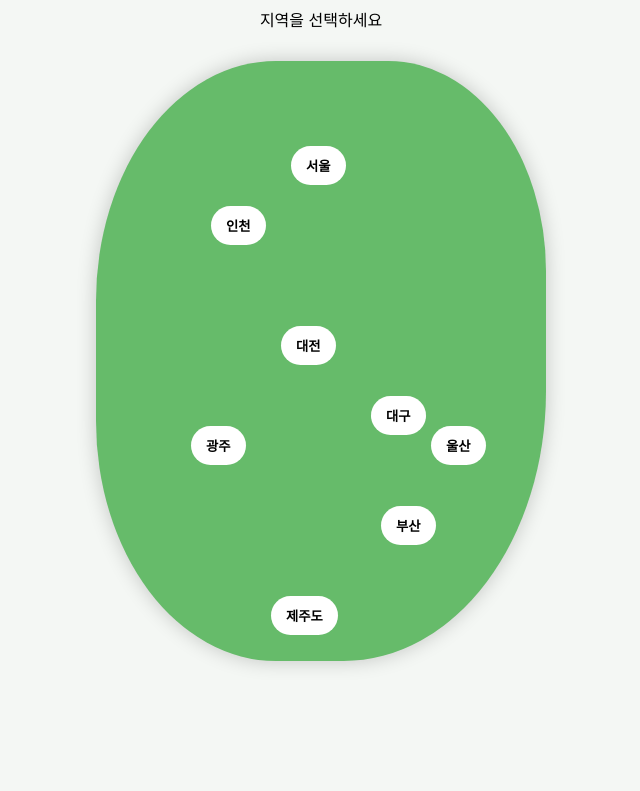
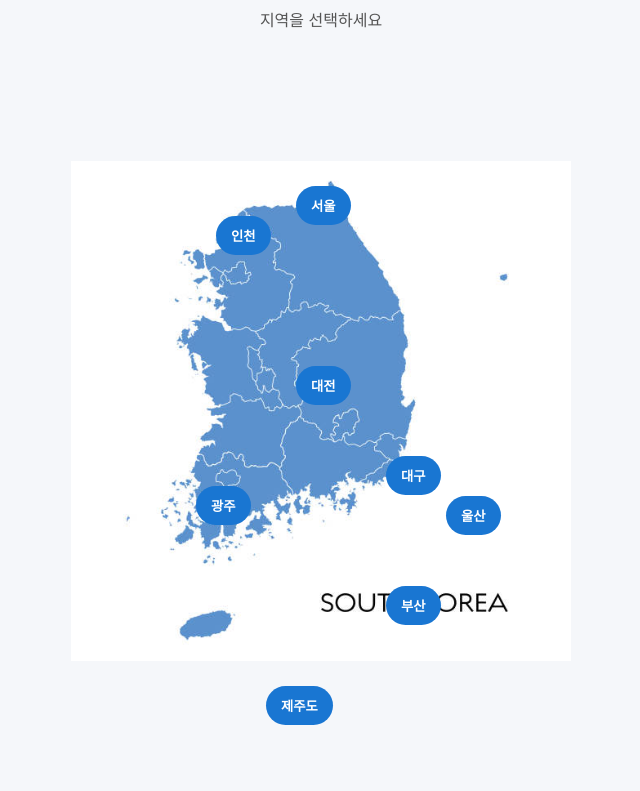
Before and after one commit to clearycloud/good, a plain HTML site: page index.html in a window 1280 px wide. Shown: the part 90-881 px from the top of the page, without its empty margins (319-959 px from the left). Before the commit the page ends 800 px from the top, so only its background shows below. Drawn offline with Linux system fonts and the light colour scheme.

Commit message:
Update style.css

```diff
--- a/style.css
+++ b/style.css
@@ -1,105 +1,180 @@
 body{
 margin:0;
 font-family:Arial,sans-serif;
-background:#f4f7f4;
+background:#f5f7fa;
 text-align:center;
 }
 
+/* 제목 */
+
 h1{
 margin-top:30px;
-color:#2e7d32;
+color:#1565c0;
 }
 
-.korea-map{
-position:relative;
-width:450px;
-height:600px;
-margin:30px auto;
-background:#66bb6a;
-border-radius:40% 35% 45% 40%;
-box-shadow:0 0 20px rgba(0,0,0,0.2);
+p{
+color:#555;
 }
 
-.korea-map button{
-position:absolute;
-border:none;
-padding:10px 15px;
-border-radius:20px;
-cursor:pointer;
-font-weight:bold;
-background:white;
+/* 지도 영역 */
+
+.korea-map{
+
+position:relative;
+
+width:500px;
+height:700px;
+
+margin:30px auto;
+
+/* 지도 이미지 */
+
+background-image:url("korea-map.png");
+
+background-size:contain;
+background-repeat:no-repeat;
+background-position:center;
 }
 
+/* 지역 버튼 */
+
+.korea-map button{
+
+position:absolute;
+
+border:none;
+
+padding:10px 15px;
+
+border-radius:20px;
+
+cursor:pointer;
+
+font-weight:bold;
+
+background:#1976d2;
+
+color:white;
+
+transition:0.3s;
+}
+
+.korea-map button:hover{
+
+background:#0d47a1;
+transform:scale(1.05);
+
+}
+
+/* 위치 조정 */
+
 .seoul{
-top:80px;
+top:120px;
+left:220px;
+}
+
+.incheon{
+top:150px;
+left:140px;
+}
+
+.daejeon{
+top:300px;
+left:220px;
+}
+
+.gwangju{
+top:420px;
+left:120px;
+}
+
+.daegu{
+top:390px;
+left:310px;
+}
+
+.ulsan{
+top:430px;
+left:370px;
+}
+
+.busan{
+top:520px;
+left:310px;
+}
+
+.jeju{
+top:620px;
 left:190px;
 }
 
-.incheon{
-top:140px;
-left:110px;
+/* 검색 화면 */
+
+#searchPage{
+
+padding-top:50px;
+
 }
 
-.daejeon{
-top:260px;
-left:180px;
+/* 검색창 */
+
+input{
+
+padding:12px;
+
+width:250px;
+
+border-radius:10px;
+
+border:1px solid #ccc;
+
+font-size:16px;
+
 }
 
-.gwangju{
-top:360px;
-left:90px;
+/* 버튼 공통 */
+
+button{
+
+padding:10px 15px;
+
+margin:5px;
+
 }
 
-.daegu{
-top:330px;
-left:270px;
+/* 뒤로가기 */
+
+.backBtn{
+
+background:#2e7d32;
+
+color:white;
+
+border:none;
+
+border-radius:10px;
+
+cursor:pointer;
 }
 
-.ulsan{
-top:360px;
-left:330px;
-}
-
-.busan{
-top:440px;
-left:280px;
-}
-
-.jeju{
-top:530px;
-left:170px;
-}
-
-#searchPage{
-margin-top:50px;
-}
-
-input{
-padding:12px;
-width:250px;
-border-radius:10px;
-border:1px solid #ccc;
-}
-
-button{
-padding:10px 15px;
-margin:5px;
-}
-
-.backBtn{
-background:#2e7d32;
-color:white;
-border:none;
-border-radius:10px;
-}
+/* 결과 카드 */
 
 #result{
+
 margin-top:20px;
+
 background:white;
+
 padding:20px;
-width:300px;
+
+width:350px;
+
 margin-left:auto;
 margin-right:auto;
-border-radius:10px;
-box-shadow:0 0 10px rgba(0,0,0,0.1);
+
+border-radius:15px;
+
+box-shadow:0 4px 12px rgba(0,0,0,0.15);
+
+min-height:80px;
 }
```
